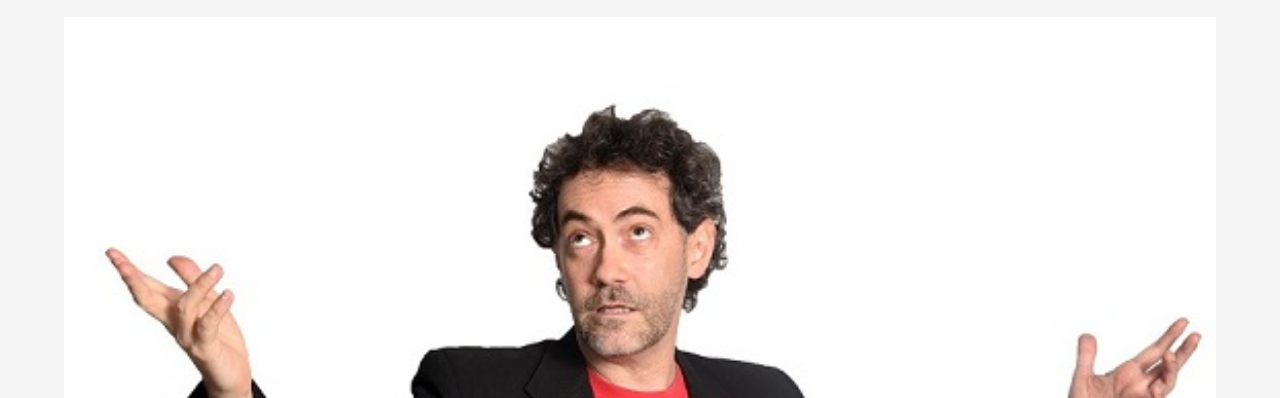
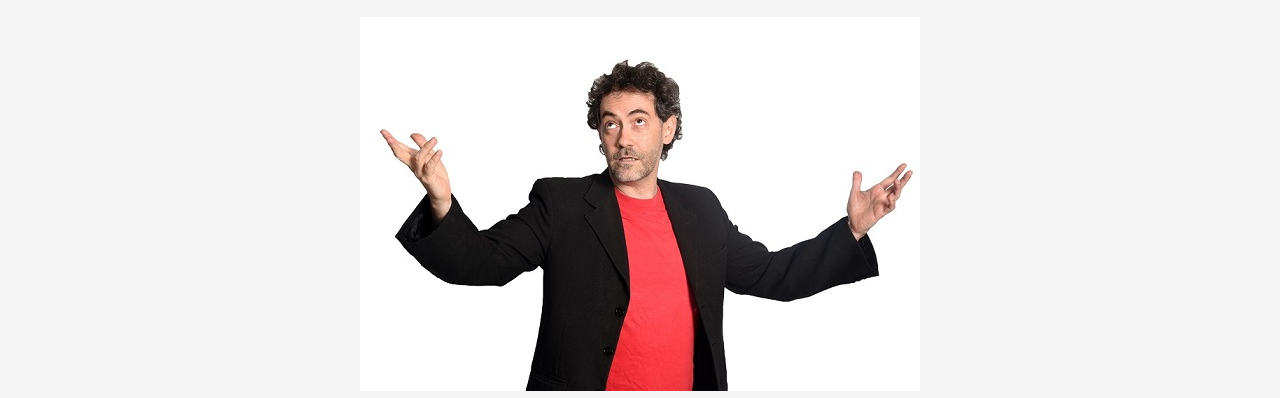
Before and after one commit to cocapablo/web-pablococa, a website: page index.html in a window 1280 px wide. Shown: the part 283-681 px from the top of the page. Drawn offline with nearby package versions, Linux system fonts and the light colour scheme.

Commit message:
tercer entrega con imagenes sin scroll mejorada

```diff
--- a/scss/styles.scss
+++ b/scss/styles.scss
@@ -37,8 +37,7 @@ Les coloco un porcentaje para evitar el scroll horizontal
 */
 
 img {
-    width: 90%;
-    height: 90%;
+    max-width: 90%;
 }
 
 
```
Also changed, not shown: css/estilos.css.
